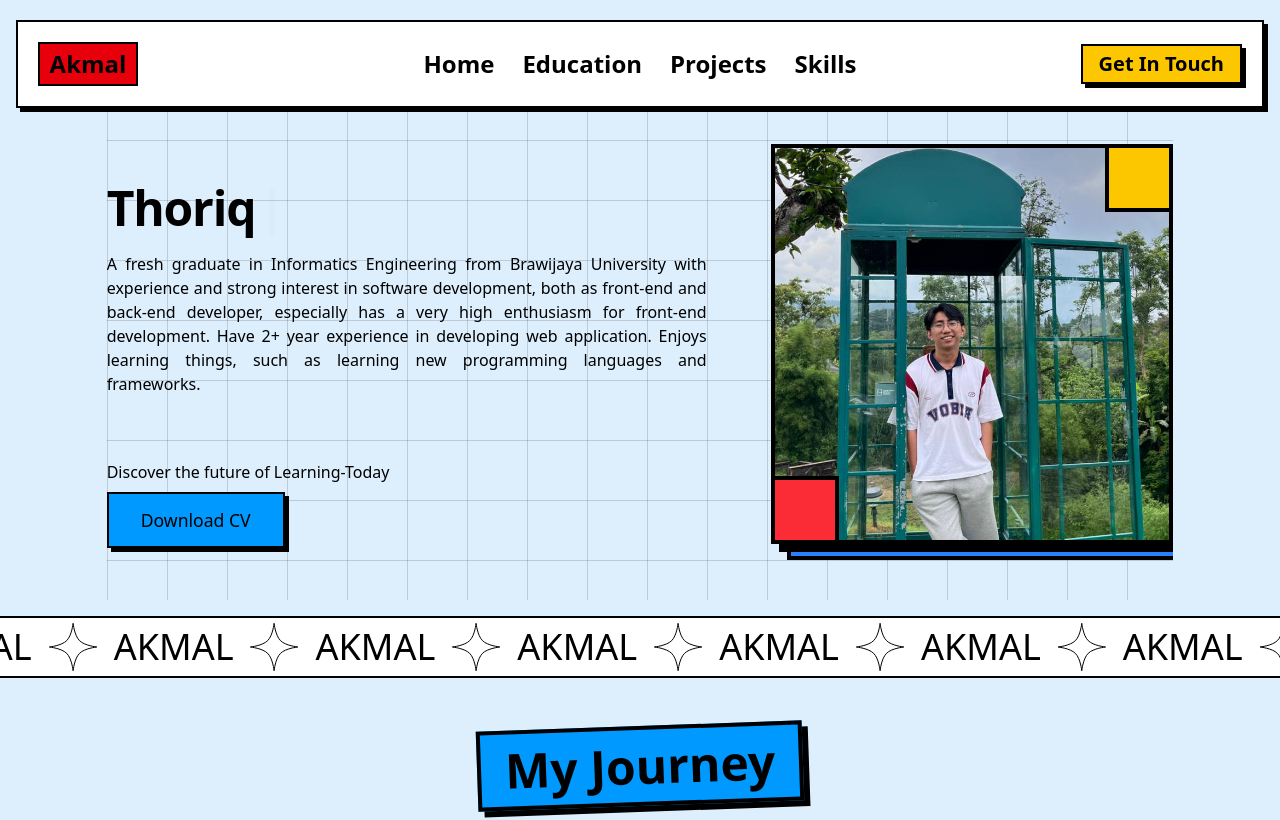
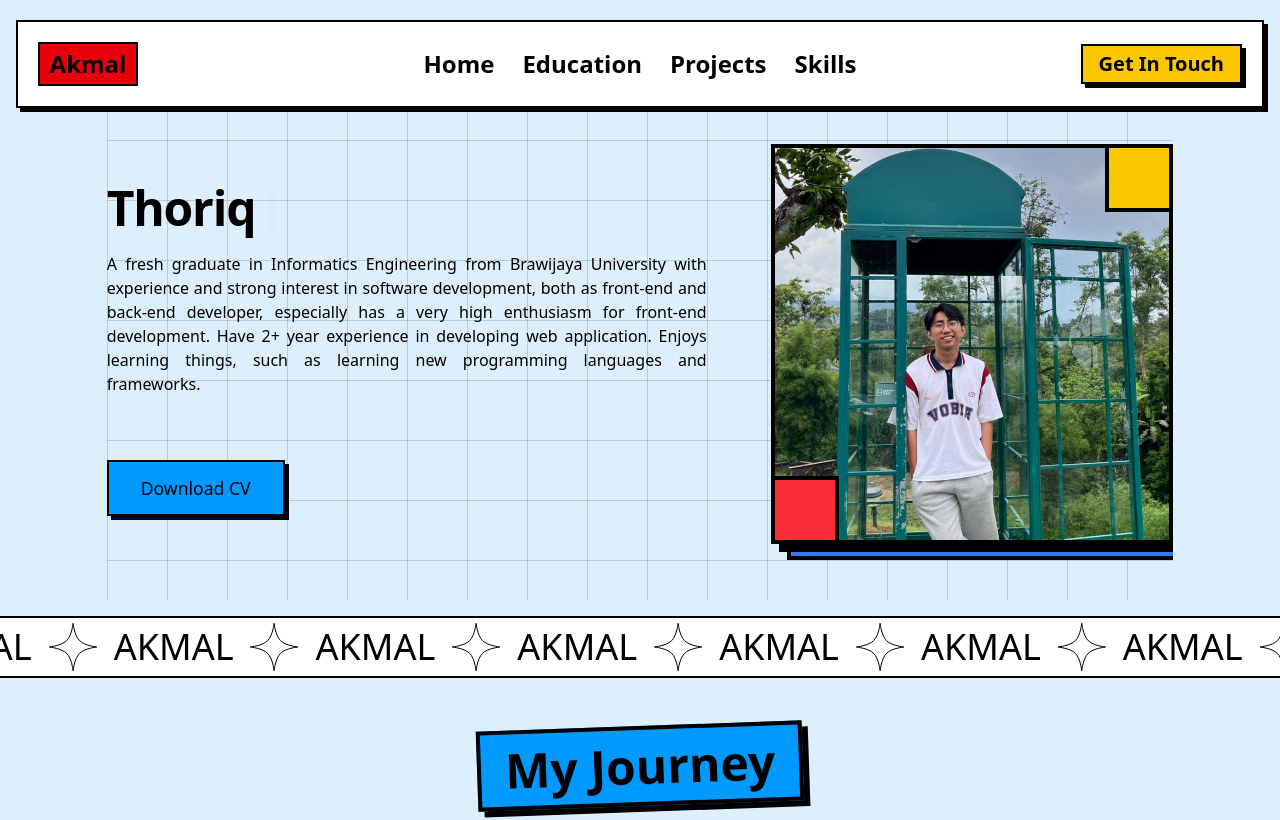
Before and after one commit to makmalt/web-porto-v2.1, a Next.js app: page / in a window 1280 px wide. Shown: the top 820 px of the page. Built offline with nearby package versions, Linux system fonts and the light colour scheme.

Commit message:
feat: download cv

```diff
--- a/src/components/Hero.tsx
+++ b/src/components/Hero.tsx
@@ -30,8 +30,7 @@ const HeroSection = ({ id }: { id?: string }) => {
 
             {/* CTA Section*/}
             <div className="font-publicSans mt-16 w-fit">
-              <p className="my-2">Discover the future of Learning-Today</p>
-              <a href="/explore">
+              <a href="Cv.pdf" download>
                 <Button size="lg" className="h-14 px-8 text-[1.1rem]">
                   Download CV
                 </Button>
```
Also changed, not shown: 1 other file (tests, documents, lock files or other folders).
